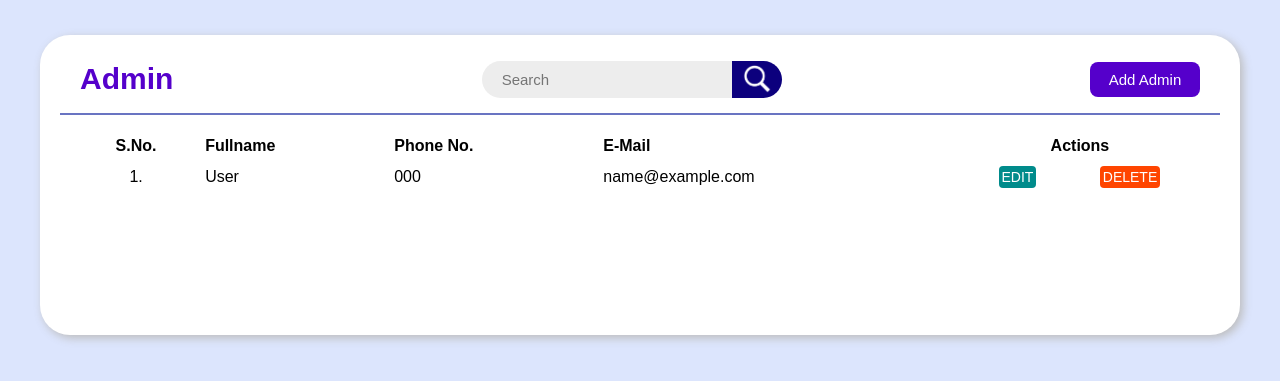
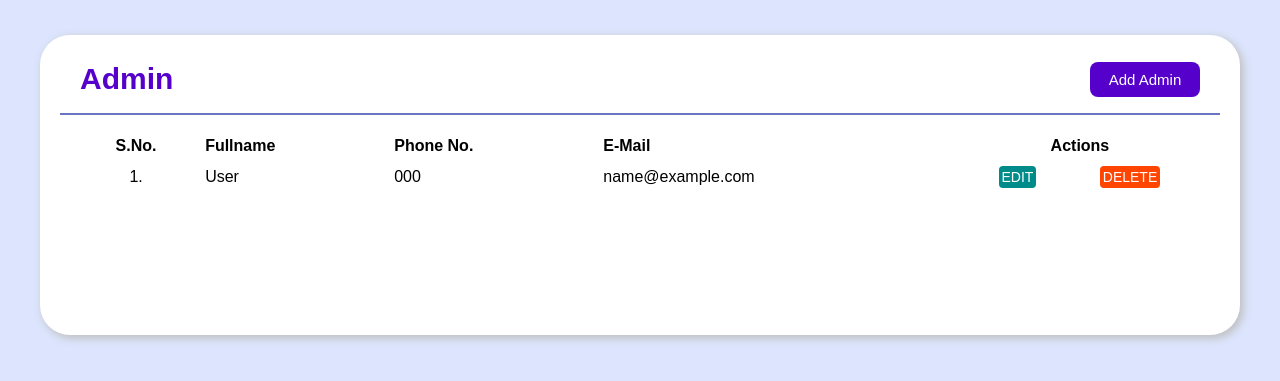
Before and after one commit to krishnachaudhary125/Project, a PHP site: page /admin.php in a window 1280 px wide. Shown: the top 381 px of the page. Run offline with PHP 8.4, Linux system fonts and the light colour scheme; tables that the repository leaves empty or names only in its code hold one stand-in row (values such as "Sample post").

Commit message:
removed search bar

```diff
--- a/Admin/admin.php
+++ b/Admin/admin.php
@@ -70,12 +70,6 @@ if (isset($_POST['submit'])) {
 <div class="dashboard-body">
     <div class="admin-header">
         <h1 class="admin-title">Admin</h1>
-        <div class="search-admin-bar">
-            <input type="text" placeholder="Search">
-            <div class="search-admin">
-                <img src="./image/search.png" class="search-icon" alt="search-icon">
-            </div>
-        </div>
         <button type="submit" class="admin-popup-button" onclick="myFunction()">Add Admin</button>
     </div>
 
--- a/Admin/style.css
+++ b/Admin/style.css
@@ -234,47 +234,6 @@ span {
     border-bottom: 2px solid rgba(0, 20, 151, 0.59);
 }
 
-.search-game-bar,
-.search-category-bar,
-.search-user-bar,
-.search-admin-bar {
-    display: flex;
-    align-items: center;
-    justify-content: center;
-}
-
-.search-game-bar input,
-.search-category-bar input,
-.search-user-bar input,
-.search-admin-bar input {
-    width: 250px;
-    height: 37px;
-    border-radius: 50px 0 0 50px;
-    background-color: #ededed;
-    padding: 0 20px;
-    font-size: 15px;
-    outline: none;
-    border: none;
-}
-
-.search-game,
-.search-category,
-.search-user,
-.search-admin {
-    width: 50px;
-    height: 37px;
-    display: flex;
-    align-items: center;
-    justify-content: center;
-    border-radius: 0px 50px 50px 0px;
-    background-color: #0c007d;
-    cursor: pointer;
-}
-
-.search-icon {
-    height: 30px;
-}
-
 .category-popup-button,
 .admin-popup-button,
 .game-popup-button {
--- a/Admin/users.php
+++ b/Admin/users.php
@@ -5,12 +5,6 @@ include '../Database/connection.php';
 <div class="dashboard-body">
     <div class="users-header">
         <h1 class="users-title">Users</h1>
-        <div class="search-user-bar">
-            <input type="text" placeholder="Search">
-            <div class="search-user">
-                <img src="./image/search.png" class="search-icon" alt="search-icon">
-            </div>
-        </div>
     </div>
 
     <div class="users-body">
```
